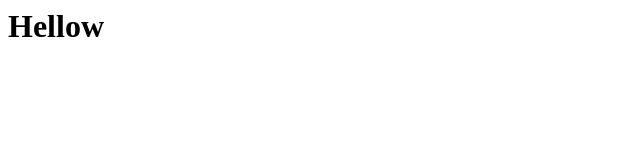
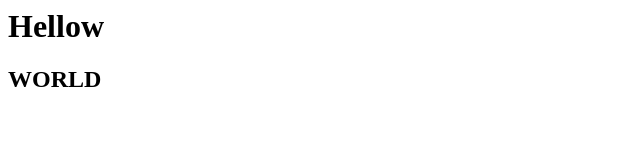
Before and after one commit to RanaMuhammadYar/demo, a plain HTML site: page index.html in a window 1280 px wide. Shown: the whole page, without its empty margins (0-640 px from the left). Drawn offline with Linux system fonts and the light colour scheme.

Commit message:
h2 changed

```diff
--- a/index.html
+++ b/index.html
@@ -1,2 +1,2 @@
 <h1>Hellow</h1>
-<h2></h2>
+<h2>WORLD</h2>
```
